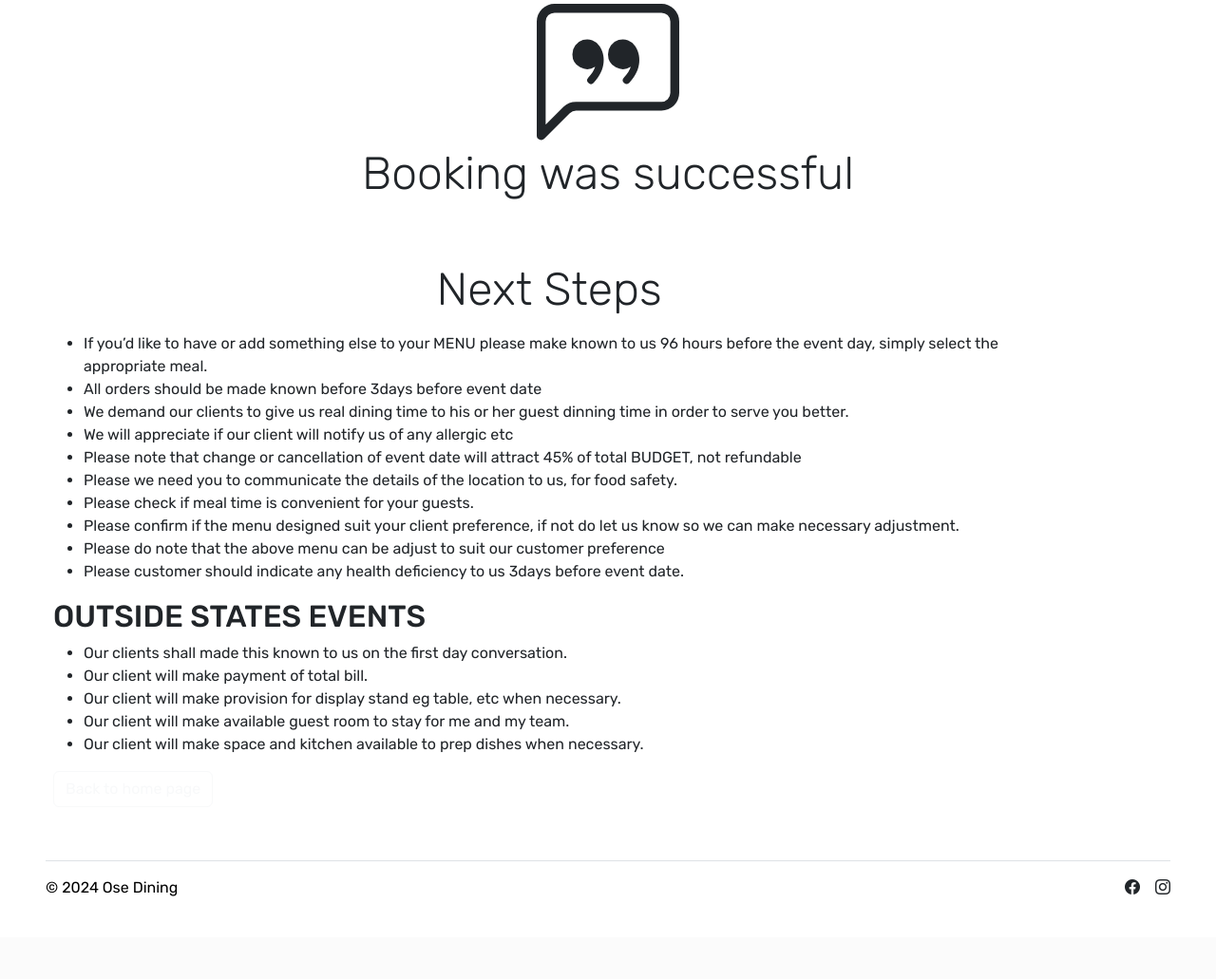
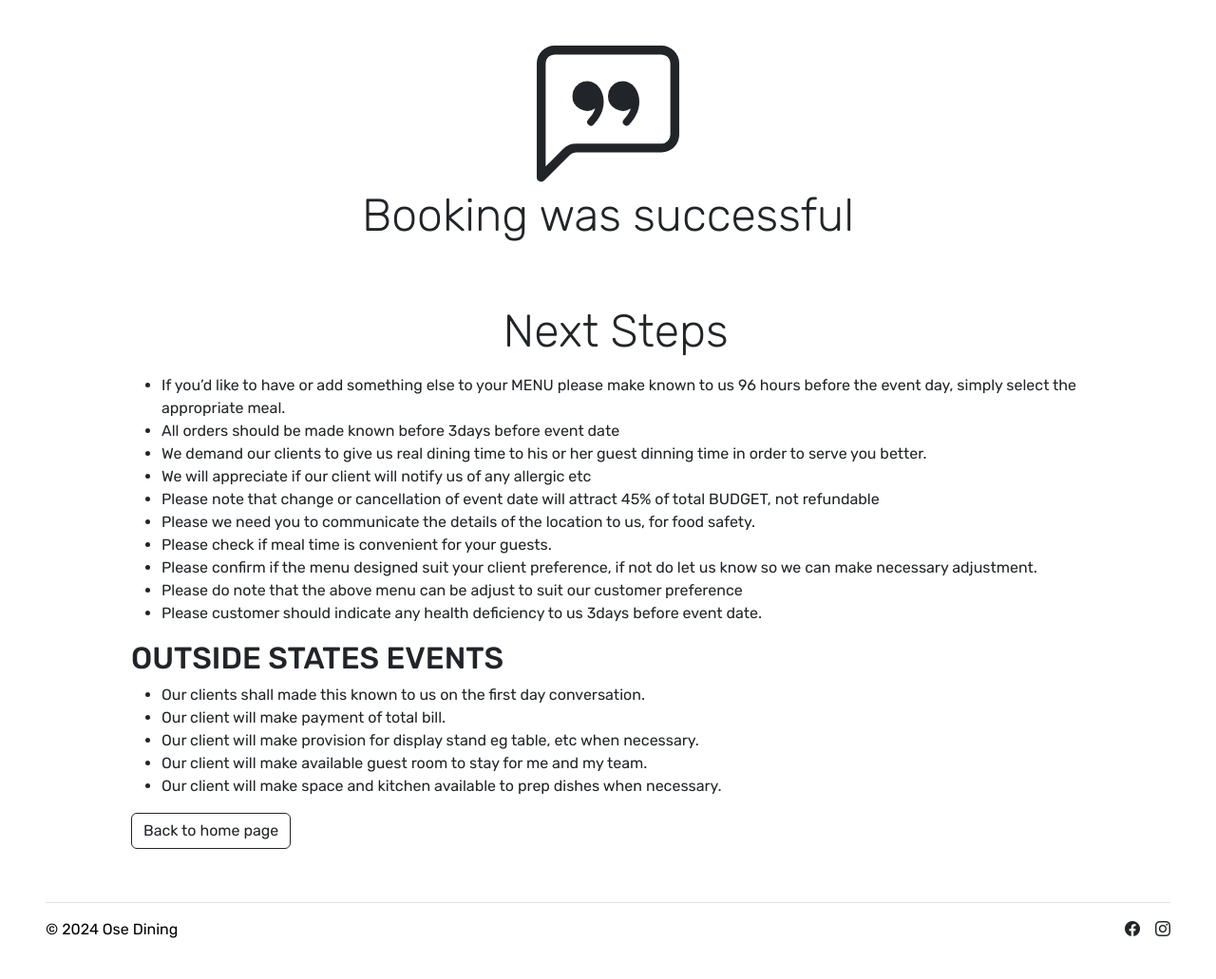
Before and after one commit to sim-codes/osedining, a Django app: page /finedining/successful/ in a window 1280 px wide. Shown: the part 84-1115 px from the top of the page at 95% size. Before the commit the page ends 1028 px from the top, so only its background shows below. Run offline with Django 5.2, Linux system fonts and the light colour scheme.

Commit message:
pages ui update

```diff
--- a/pages/static/js/casual_menu.js
+++ b/pages/static/js/casual_menu.js
@@ -142,7 +142,7 @@ const header = `
                 <img src="https://i.ibb.co/Kxcr0bY/black-logo.png" alt="Ose Logo" width="120px" style="{margin: 5px;}" class="logo text-center">
                 <ul class="list-unstyled">
                     <li style="font-size: 20px; "><b>Contact:</b></li>
-                    <li>booking@osedining.com</li>
+                    <li>bookings@osedining.com.ng</li>
                     <li>+234 816 747 6771</li>
                 </ul>
             </div>
--- a/pages/static/js/finedining_menu.js
+++ b/pages/static/js/finedining_menu.js
@@ -207,7 +207,7 @@ const header = `
                 <img src="https://i.ibb.co/Kxcr0bY/black-logo.png" alt="Ose Logo" width="120px" style="{margin: 5px;}" class="logo text-center">
                 <ul class="list-unstyled">
                     <li style="font-size: 20px; "><b>Contact:</b></li>
-                    <li>booking@osedining.com</li>
+                    <li>bookings@osedining.com.ng</li>
                     <li>+234 816 747 6771</li>
                 </ul>
             </div>
--- a/pages/templates/base.html
+++ b/pages/templates/base.html
@@ -17,7 +17,7 @@
   />
     {% block styling %}{% endblock %}
 </head>
-<body data-bs-spy="scroll" data-bs-target="#bsb-tpl-navbar" data-bs-smooth-scroll="true" tabindex="0">
+<body data-bs-spy="scroll" data-bs-target="#bsb-tpl-navbar" data-bs-smooth-scroll="true" tabindex="0" class="min-vh-100">
     <!-- Header -->
     <header id="header" class="sticky-top bsb-tpl-header-sticky bsb-tpl-header-sticky-animationX">
         {% include 'nav.html' %}
--- a/pages/templates/menus/finedining_success.html
+++ b/pages/templates/menus/finedining_success.html
@@ -4,7 +4,8 @@
 {% block title %}Ose Dinning - Fine Dining Booked{% endblock %}
 
 {% block content %}
-<div class="container contact-ctn text-center mt-1">
+<main id="main" class="container">
+    <div class="container contact-ctn text-center mt-5">
         <svg xmlns="http://www.w3.org/2000/svg" width="150" height="150" fill="currentColor" class="bi bi-chat-left-quote" viewBox="0 0 16 16">
             <path d="M14 1a1 1 0 0 1 1 1v8a1 1 0 0 1-1 1H4.414A2 2 0 0 0 3 11.586l-2 2V2a1 1 0 0 1 1-1zM2 0a2 2 0 0 0-2 2v12.793a.5.5 0 0 0 .854.353l2.853-2.853A1 1 0 0 1 4.414 12H14a2 2 0 0 0 2-2V2a2 2 0 0 0-2-2z"/>
             <path d="M7.066 4.76A1.665 1.665 0 0 0 4 5.668a1.667 1.667 0 0 0 2.561 1.406c-.131.389-.375.804-.777 1.22a.417.417 0 1 0 .6.58c1.486-1.54 1.293-3.214.682-4.112zm4 0A1.665 1.665 0 0 0 8 5.668a1.667 1.667 0 0 0 2.561 1.406c-.131.389-.375.804-.777 1.22a.417.417 0 1 0 .6.58c1.486-1.54 1.293-3.214.682-4.112z"/>
@@ -36,8 +37,7 @@
             <li>Our client will make space and kitchen available to prep dishes when necessary.</li>
         </ul>
 
-    <a href="{% url 'pages:home' %}" class="btn btn-outline-light">Back to home page</a>
+        <a href="{% url 'pages:home' %}" class="btn btn-outline-dark">Back to home page</a>
     </div>
-
-
+</main>
 {% endblock %}
--- a/pages/templates/menus/special.html
+++ b/pages/templates/menus/special.html
@@ -2,7 +2,7 @@
 {% load static %}
 {% load bootstrap %}
 
-{% block title %}Ose Dinning - Contact Us{% endblock %}
+{% block title %}Ose Dinning - Customised Order{% endblock %}
 
 {% block content %}
 <main id="main">
--- a/pages/templates/menus/special_success.html
+++ b/pages/templates/menus/special_success.html
@@ -2,7 +2,7 @@
 {% load static %}
 {% load bootstrap %}
 
-{% block title %}Ose Dinning - Contact Us{% endblock %}
+{% block title %}Ose Dinning - Order Successful{% endblock %}
 
 {% block content %}
 <main id="main">
@@ -12,7 +12,7 @@
         <div class="container">
           <div class="row justify-content-md-center">
             <div class="col-12 col-md-10 col-lg-8 col-xl-7">
-              <h3 class="fs-6 mb-2 text-secondary text-center text-uppercase">Custom Dining</h3>
+              <h3 class="fs-6 mb-2 text-secondary text-center text-uppercase">Customised Dining</h3>
               <h2 class="display-5 mb-1 mb-md-3 text-center">Special Order Successful!</h2>
               <hr class="w-50 mx-auto mb-2 mb-xl-5 border-dark-subtle">
             </div>
--- a/pages/templates/pages/hire-successful.html
+++ b/pages/templates/pages/hire-successful.html
@@ -4,7 +4,7 @@
 {% block title %}Ose Dinning - Hire A Chef{% endblock %}
 
 {% block content %}
-<div class="container contact-ctn text-center mt-5">
+<main class="container contact-ctn text-center mt-5">
     <svg xmlns="http://www.w3.org/2000/svg" width="150" height="150" fill="currentColor" class="bi bi-chat-left-quote" viewBox="0 0 16 16">
         <path d="M14 1a1 1 0 0 1 1 1v8a1 1 0 0 1-1 1H4.414A2 2 0 0 0 3 11.586l-2 2V2a1 1 0 0 1 1-1zM2 0a2 2 0 0 0-2 2v12.793a.5.5 0 0 0 .854.353l2.853-2.853A1 1 0 0 1 4.414 12H14a2 2 0 0 0 2-2V2a2 2 0 0 0-2-2z"/>
         <path d="M7.066 4.76A1.665 1.665 0 0 0 4 5.668a1.667 1.667 0 0 0 2.561 1.406c-.131.389-.375.804-.777 1.22a.417.417 0 1 0 .6.58c1.486-1.54 1.293-3.214.682-4.112zm4 0A1.665 1.665 0 0 0 8 5.668a1.667 1.667 0 0 0 2.561 1.406c-.131.389-.375.804-.777 1.22a.417.417 0 1 0 .6.58c1.486-1.54 1.293-3.214.682-4.112z"/>
@@ -14,7 +14,7 @@
         We will reachout to you soon.
     </p>
     <a href="" class="btn btn-primary mb-5">Explore our menu</a>
-</div>
+</main>
 
 
 {% endblock %}
```
Also changed, not shown: pages/templates/menus/casual_successful.html (+4 -4 lines). Lines whose indentation alone changed are shown as unchanged.
